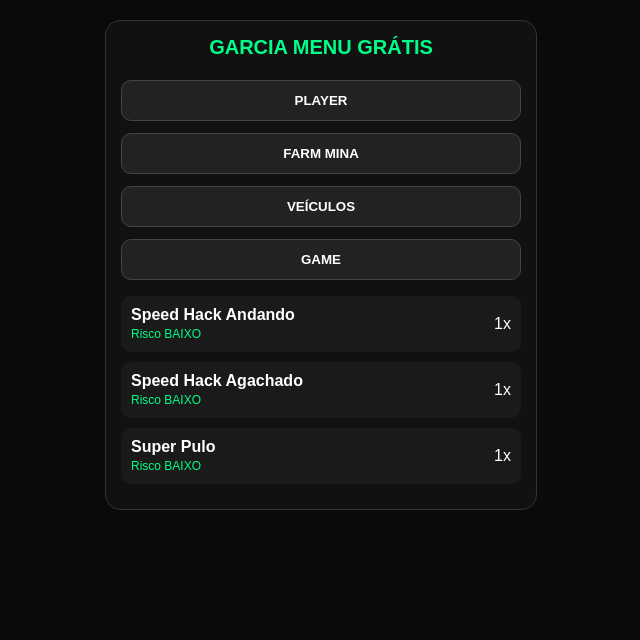
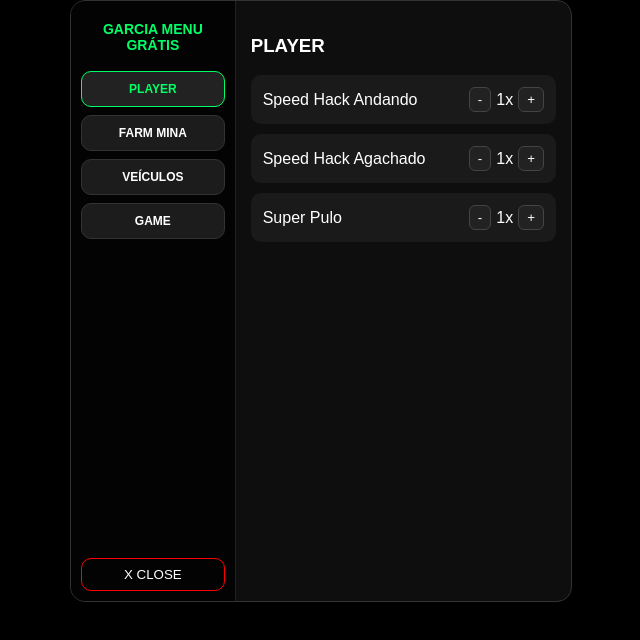
Before and after one commit to corleonemachado-hash/Abel-menu, a plain HTML site: page painel.html in a window 1280 px wide. Shown: the whole page, without its empty margins (319-959 px from the left). Drawn offline with Linux system fonts and the light colour scheme.

Commit message:
Update painel.html

```diff
--- a/painel.html
+++ b/painel.html
@@ -3,39 +3,66 @@
 <head>
 <meta charset="UTF-8">
 <meta name="viewport" content="width=device-width, initial-scale=1.0">
-<title>GARCIA MENU</title>
+<title>GARCIA MENU GRATIS</title>
 <style>
-body { background:#0a0a0a; color:white; font-family:Arial; margin:0; padding:20px; }
-.menu { background:#111; border-radius:15px; padding:15px; max-width:400px; margin:auto; border:1px solid #333; }
-.header { text-align:center; color:#00ff88; font-weight:bold; font-size:20px; margin-bottom:15px; }
-.btn { width:100%; padding:12px; margin:6px 0; background:#222; border:1px solid #444; color:white; border-radius:10px; font-weight:bold; }
-.btn:hover { background:#00ff88; color:black; }
-.item { background:#1a1a1a; padding:10px; border-radius:10px; margin:10px 0; display:flex; justify-content:space-between; align-items:center; }
-.status { color:#00ff88; font-size:12px; }
+body{background:#000;color:#fff;font-family:Arial;margin:0;padding:0}
+.menu{width:100%;max-width:500px;margin:auto;background:rgba(15,15,15,0.95);border-radius:15px;display:flex;overflow:hidden;border:1px solid #333;min-height:600px}
+.left{width:32%;background:rgba(0,0,0,0.8);padding:10px;display:flex;flex-direction:column;gap:8px;border-right:1px solid #222}
+.right{width:68%;padding:15px}
+.btn{padding:10px;background:#1c1c1c;border:1px solid #333;color:#fff;border-radius:10px;font-size:12px;font-weight:bold}
+.btn.active{background:#222;color:#00ff66;border-color:#00ff66}
+.header{color:#00ff66;text-align:center;font-weight:bold;padding:10px;font-size:14px}
+.item{display:flex;justify-content:space-between;align-items:center;background:#1a1a1a;padding:12px;border-radius:10px;margin:10px 0}
+.toggle{width:40px;height:22px;background:#333;border-radius:20px;position:relative;transition:0.3s}
+.toggle.on{background:#00ff66}
+.toggle::after{content:'';width:18px;height:18px;background:#fff;border-radius:50%;position:absolute;top:2px;left:2px;transition:0.3s}
+.toggle.on::after{left:20px}
+.ctrl{display:flex;gap:5px;align-items:center}
+.ctrl button{background:#222;border:1px solid #444;color:#fff;padding:4px 8px;border-radius:6px}
+.close{background:transparent;border:1px solid red;color:#fff;padding:8px;border-radius:10px;margin-top:auto}
 </style>
 </head>
 <body>
 <div class="menu">
+<div class="left">
 <div class="header">GARCIA MENU GRÁTIS</div>
-<button class="btn">PLAYER</button>
-<button class="btn">FARM MINA</button>
-<button class="btn">VEÍCULOS</button>
-<button class="btn">GAME</button>
-
-<div class="item">
-<div><b>Speed Hack Andando</b><br><span class="status">Risco BAIXO</span></div>
-<div>1x</div>
+<button class="btn active" onclick="tab('player',this)">PLAYER</button>
+<button class="btn" onclick="tab('farm',this)">FARM MINA</button>
+<button class="btn" onclick="tab('veiculos',this)">VEÍCULOS</button>
+<button class="btn" onclick="tab('game',this)">GAME</button>
+<button class="close">X CLOSE</button>
 </div>
-
-<div class="item">
-<div><b>Speed Hack Agachado</b><br><span class="status">Risco BAIXO</span></div>
-<div>1x</div>
+<div class="right">
+<div id="player"><h3 style="color:#fff">PLAYER</h3>
+<div class="item"><span>Speed Hack Andando</span><div class="ctrl"><button onclick="chg('a',-1)">-</button><span id="a">1x</span><button onclick="chg('a',1)">+</button></div></div>
+<div class="item"><span>Speed Hack Agachado</span><div class="ctrl"><button onclick="chg('b',-1)">-</button><span id="b">1x</span><button onclick="chg('b',1)">+</button></div></div>
+<div class="item"><span>Super Pulo</span><div class="ctrl"><button onclick="chg('c',-1)">-</button><span id="c">1x</span><button onclick="chg('c',1)">+</button></div></div>
 </div>
-
-<div class="item">
-<div><b>Super Pulo</b><br><span class="status">Risco BAIXO</span></div>
-<div>1x</div>
+<div id="farm" style="display:none"><h3>FARM MINA</h3>
+<div class="item"><span>FARM TP</span><span style="color:#00ff66">></span></div>
+<div class="item"><span>FARM MOVENDO (SAFE)</span><span style="color:#00ff66">></span></div>
+<div class="item"><span>TELEPORT MINA</span><span style="color:#00ff66">></span></div>
+</div>
+<div id="veiculos" style="display:none"><h3>VEÍCULOS</h3>
+<div class="item"><span>Speed Veículos</span><div class="ctrl"><span id="v">1x</span></div></div>
+</div>
+<div id="game" style="display:none"><h3>GAME</h3>
+<div class="item"><span>Tela Esticada</span><div class="toggle" onclick="this.classList.toggle('on')"></div></div>
+<div class="item"><span>Wall Hack</span><div class="toggle" onclick="this.classList.toggle('on')"></div></div>
+<div class="item"><span>Light Map</span><div class="toggle" onclick="this.classList.toggle('on')"></div></div>
+<div class="item"><span>Remover Vegetação</span><div class="toggle" onclick="this.classList.toggle('on')"></div></div>
 </div>
 </div>
+</div>
+<script>
+let vals={a:1,b:1,c:1};
+function chg(k,d){vals[k]+=d;if(vals[k]<1)vals[k]=1;if(vals[k]>10)vals[k]=10;document.getElementById(k).innerText=vals[k]+'x'}
+function tab(id,btn){
+document.querySelectorAll('.right > div').forEach(e=>e.style.display='none');
+document.getElementById(id).style.display='block';
+document.querySelectorAll('.left .btn').forEach(b=>b.classList.remove('active'));
+btn.classList.add('active');
+}
+</script>
 </body>
 </html>
```
